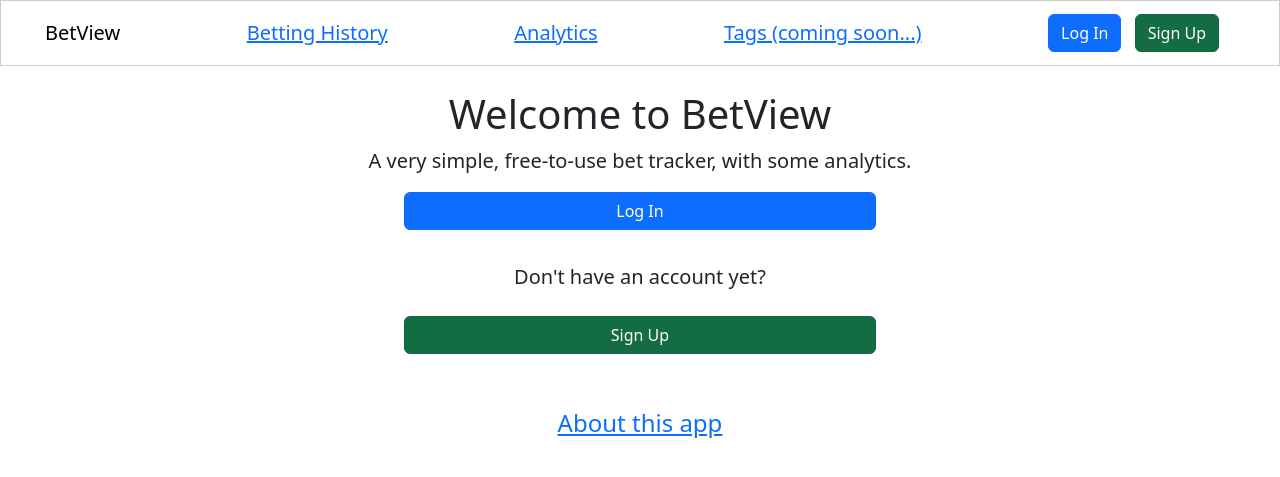
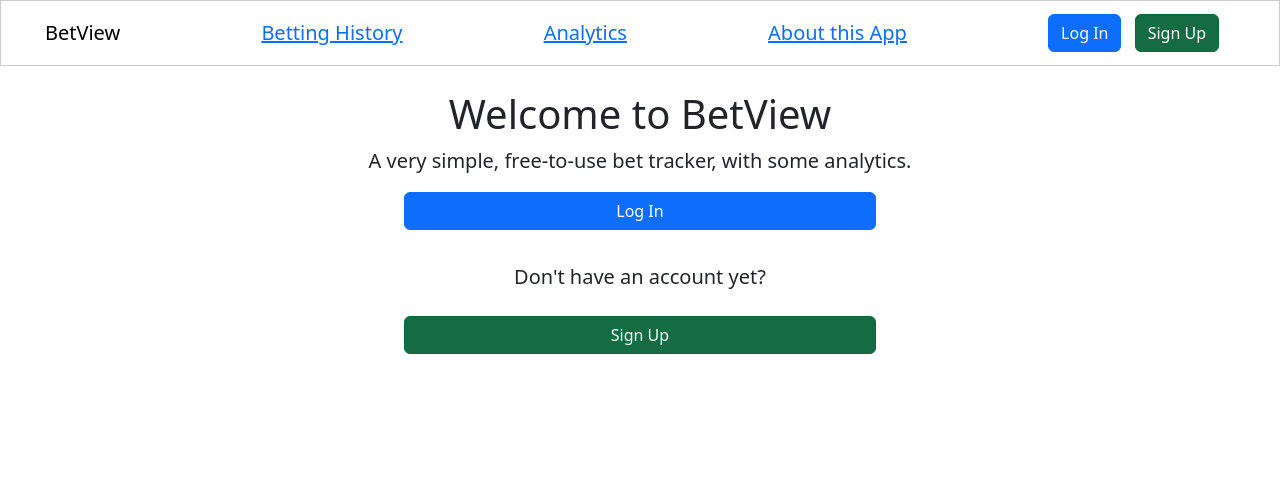
Before and after one commit to nicoferreira90/bet_tracker_orange, a Django app: page / in a window 1280 px wide. Shown: the top 477 px of the page. Run offline with Django 5.2, Linux system fonts and the light colour scheme.

Commit message:
minor tweaks

```diff
--- a/analytics/views.py
+++ b/analytics/views.py
@@ -2,5 +2,6 @@ from django.shortcuts import render
 from django.contrib.auth.mixins import LoginRequiredMixin, UserPassesTestMixin
 from django.views.generic import TemplateView
 
-class AnalyticsPageView(TemplateView):
+class AnalyticsPageView(LoginRequiredMixin, TemplateView):
     template_name = "analytics/analytics_page.html"
+    login_url = "/users/login/"
--- a/templates/base.html
+++ b/templates/base.html
@@ -19,7 +19,7 @@
                 <span class="navbar-brand mb-0 h1">BetView</span>
                 <span class="navbar-brand mb-0 h1"><a href={% url "bet_history" %}>Betting History</a></span>
                 <span class="navbar-brand mb-0 h1"><a href="{% url "analytics_page" %}">Analytics</a></span>
-                <span class="navbar-brand mb-0 h1"><a href="#">Tags (coming soon...)</a></span>
+                <span class="navbar-brand mb-0 h1"><a href="#">About this App</a></span>
 
 
                 <span class="navbar-brand mb-0 h1">
--- a/templates/home_page.html
+++ b/templates/home_page.html
@@ -14,10 +14,6 @@
         </p>
         <a href="{% url "signup" %}" class="btn btn-success active mx-4 mb-4">Sign Up</a>
 
-        <div class="text-center mt-3">
-            <button type="button" class="btn btn-link px-0"><h4>About this app</h4></button>
-        </div>
-    </div>
 </div>
 
 
```
